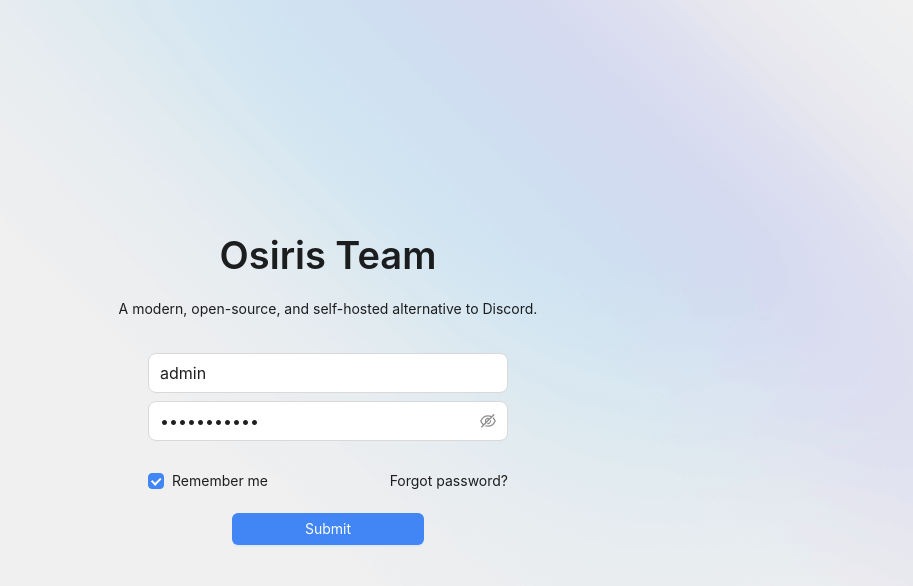
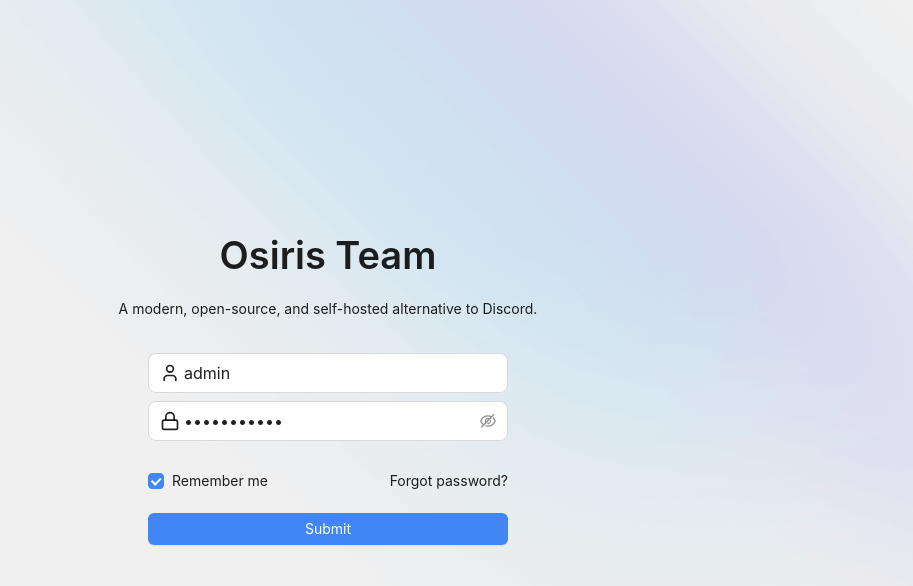
Before and after one commit to Zysd836/osiris-template, a React (Vite) app: page /login in a window 1280 px wide. Shown: the top 586 px of the page, without its empty margins (312-1225 px from the left). Built offline with nearby package versions, Linux system fonts and the light colour scheme.

Commit message:
feat: add flow auth

```diff
--- a/package.json
+++ b/package.json
@@ -20,6 +20,7 @@
 		"@tanstack/react-router-devtools": "^1.121.34",
 		"antd": "^5.26.1",
 		"dayjs": "^1.11.13",
+		"js-cookie": "^3.0.5",
 		"lucide-react": "^0.468.0",
 		"react": "^18.3.1",
 		"react-dom": "^18.3.1"
@@ -30,6 +31,7 @@
 		"@commitlint/prompt": "16",
 		"@eslint/js": "^9.15.0",
 		"@tanstack/router-plugin": "^1.121.34",
+		"@types/js-cookie": "^3.0.6",
 		"@types/lodash": "^4.17.13",
 		"@types/node": "^22.10.1",
 		"@types/react": "^18.3.12",
--- a/src/components/auth/login/Form.tsx
+++ b/src/components/auth/login/Form.tsx
@@ -1,7 +1,9 @@
 import useAuth from '@/contexts/Auth/useAuth'
+import { initialAuthValues } from '@/utils/auth.mock'
 import { useNavigate } from '@tanstack/react-router'
 import { Button, Checkbox, Form, Input } from 'antd'
 import { useForm } from 'antd/es/form/Form'
+import { Lock, User } from 'lucide-react'
 
 const LoginForm = () => {
   const [form] = useForm<Schema.LoginRequest>()
@@ -9,17 +11,13 @@ const LoginForm = () => {
   const auth = useAuth()
 
   const onFinished = (values: Schema.LoginRequest) => {
-    auth.login(values)
+    auth.login(values, navigate)
   }
   return (
     <Form
       form={form}
       onFinish={onFinished}
-      initialValues={{
-        remember: true,
-        username: 'admin',
-        password: 'osiris.team',
-      }}
+      initialValues={initialAuthValues}
     >
       <Form.Item
         name="username"
@@ -32,12 +30,22 @@ const LoginForm = () => {
         ]}
       >
         <Input
+          prefix={<User size={20} />}
           width={320}
           size="large"
         />
       </Form.Item>
-      <Form.Item name="password">
+      <Form.Item
+        name="password"
+        rules={[
+          {
+            required: true,
+            message: 'Please input your password!',
+          },
+        ]}
+      >
         <Input.Password
+          prefix={<Lock size={20} />}
           width={320}
           size="large"
         />
@@ -56,7 +64,7 @@ const LoginForm = () => {
         <Button
           type="primary"
           htmlType="submit"
-          className="min-w-48"
+          className="w-full"
         >
           Submit
         </Button>
--- a/src/contexts/Auth/index.tsx
+++ b/src/contexts/Auth/index.tsx
@@ -1,17 +1,23 @@
 import React, { useState } from 'react'
 import { initialAuthContext } from './initContext'
 import { IAuthContext } from './type'
-import { redirect } from '@tanstack/react-router'
+import { UseNavigateResult } from '@tanstack/react-router'
+import { initialAuthValues } from '@/utils/auth.mock'
+import Cookie from 'js-cookie'
+import { CookieKey, Default_Expiration_Days } from '@/utils/cookie'
 const AuthContext = React.createContext<IAuthContext>(initialAuthContext)
 
 const AuthProvider: React.FC<{ children: React.ReactNode }> = ({ children }) => {
   const [isAuthenticated, setAuthenticated] = useState(initialAuthContext.isAuthenticated)
 
-  const login = (values: Schema.LoginRequest) => {
-    console.log(`Logging in with ${values.username} and ${values.password}`)
-    if (values.username === 'admin' && values.password === 'password') {
+  const login = (values: Schema.LoginRequest, navigate: UseNavigateResult<string>) => {
+    if (values.username === initialAuthValues.username && values.password === initialAuthValues.password) {
+      Cookie.set(CookieKey.AUTH_TOKEN, 'valid_token', {
+        expires: Default_Expiration_Days,
+      })
+
       setAuthenticated(true)
-      redirect({ to: '/dashboard' })
+      navigate({ to: '/dashboard' })
     }
   }
   const logout = () => {
--- a/src/contexts/Auth/initContext.tsx
+++ b/src/contexts/Auth/initContext.tsx
@@ -1,10 +1,9 @@
+import { CookieKey } from '@/utils/cookie'
 import { IAuthContext } from './type'
-
+import Cookie from 'js-cookie'
 export const initialAuthContext: IAuthContext = {
-  isAuthenticated: false,
-  login: (username: string, password: string) => {
-    console.log(`Logging in with ${username} and ${password}`)
-  },
+  isAuthenticated: Cookie.get(CookieKey.AUTH_TOKEN) ? true : false,
+  login: () => {},
   logout: () => {
     console.log('Logging out')
   },
--- a/src/contexts/Auth/type.ts
+++ b/src/contexts/Auth/type.ts
@@ -1,5 +1,6 @@
+import { UseNavigateResult } from '@tanstack/react-router'
 export interface IAuthContext {
   isAuthenticated: boolean
-  login: (values: Schema.LoginRequest) => void
+  login: (values: Schema.LoginRequest, navigate: UseNavigateResult<string>) => void
   logout: () => void
 }
--- a/src/routes/(auth)/login/index.tsx
+++ b/src/routes/(auth)/login/index.tsx
@@ -1,11 +1,15 @@
 import Login from '@/components/auth/login'
 import { useTheme } from '@/contexts/Theme/useTheme'
-import { createFileRoute } from '@tanstack/react-router'
+import { createFileRoute, redirect } from '@tanstack/react-router'
 
 export const Route = createFileRoute('/(auth)/login/')({
   component: LoginComponent,
-  beforeLoad: async ({ context }) => {
-    console.log('Before loading /login/', context)
+  beforeLoad: async ({ context, search }) => {
+    if (context.auth.isAuthenticated) {
+      throw redirect({
+        to: search?.redirect || '/dashboard',
+      })
+    }
   },
 })
 
--- a/src/routes/(main)/route.tsx
+++ b/src/routes/(main)/route.tsx
@@ -1,9 +1,12 @@
+import { fetchMe } from '@/utils/auth.mock'
 import { createFileRoute, Outlet, redirect } from '@tanstack/react-router'
 
 export const Route = createFileRoute('/(main)')({
   component: RouteComponent,
+  pendingComponent: () => <div>Loading...</div>,
   beforeLoad: async ({ context, location }) => {
-    if (!context.auth.isAuthenticated) {
+    const data = await fetchMe()
+    if (!context.auth.isAuthenticated && data) {
       throw redirect({
         to: '/login',
         search: {
--- a/src/routes/index.tsx
+++ b/src/routes/index.tsx
@@ -1,6 +1,15 @@
-import { createFileRoute } from '@tanstack/react-router'
+import { createFileRoute, redirect } from '@tanstack/react-router'
 import { LoginComponent } from './(auth)/login'
+import { cleanRedirectUrl } from '@/utils/link'
 
 export const Route = createFileRoute('/')({
   component: LoginComponent,
+  beforeLoad: async ({ context, search }) => {
+    if (context.auth.isAuthenticated) {
+      const redirectUrl = cleanRedirectUrl(search?.redirect)
+      throw redirect({
+        to: redirectUrl,
+      })
+    }
+  },
 })
--- /dev/null
+++ b/src/utils/auth.mock.ts
@@ -0,0 +1,13 @@
+export const sleep = (ms: number) => new Promise((resolve) => setTimeout(resolve, ms))
+export const initialAuthValues = {
+  remember: true,
+  username: 'admin',
+  password: 'osiris.team',
+}
+export const fetchMe = async () => {
+  await sleep(2000) // Simulate network delay
+  return {
+    id: '1',
+    username: 'admin',
+  }
+}
--- /dev/null
+++ b/src/utils/cookie.ts
@@ -0,0 +1,4 @@
+export enum CookieKey {
+  AUTH_TOKEN = 'auth_token',
+}
+export const Default_Expiration_Days = 7
--- /dev/null
+++ b/src/utils/link.ts
@@ -0,0 +1,4 @@
+export const cleanRedirectUrl = (url: string | undefined): string => {
+  if (!url) return '/dashboard'
+  return url
+}
```
Also changed, not shown: 1 other file (tests, documents, lock files or other folders).
